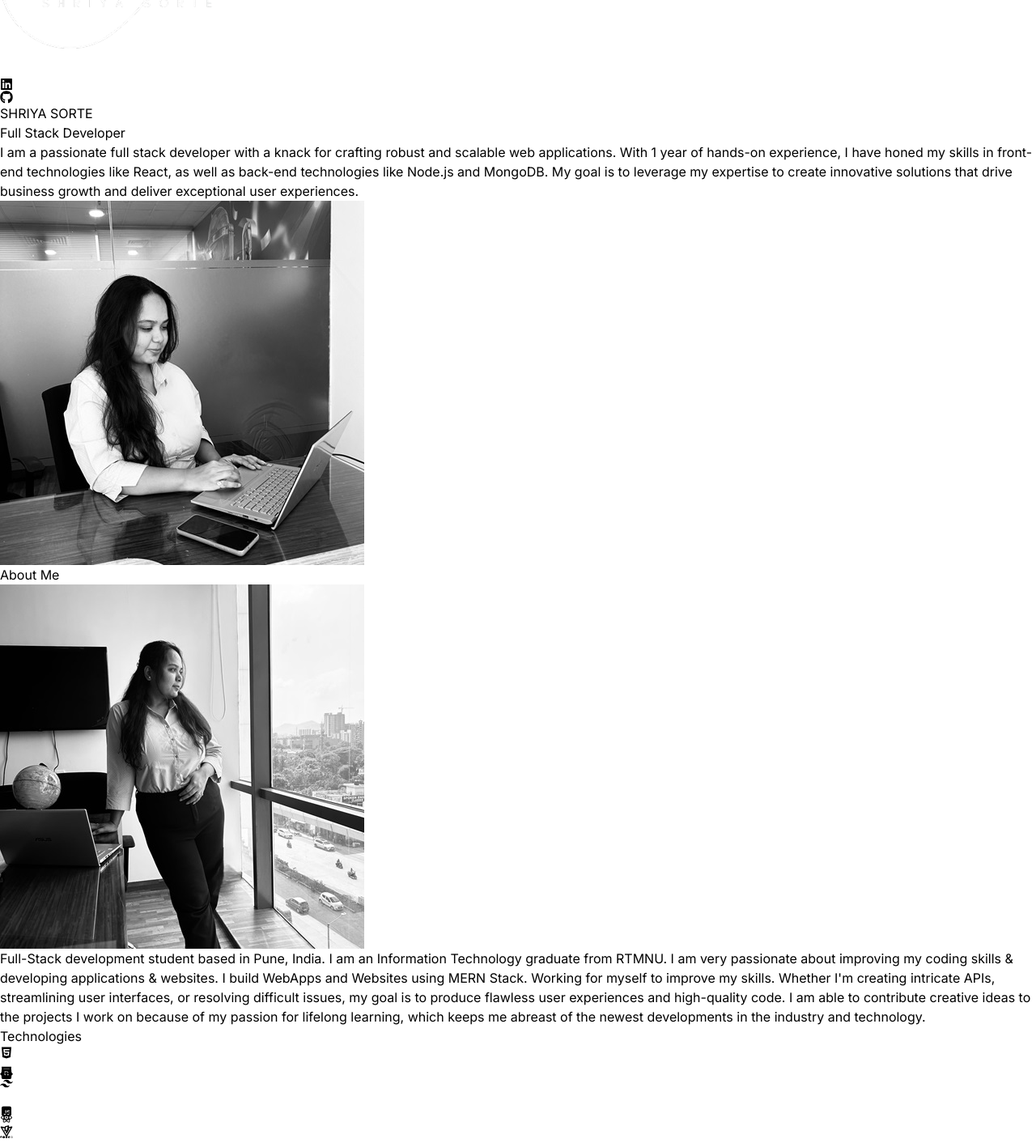
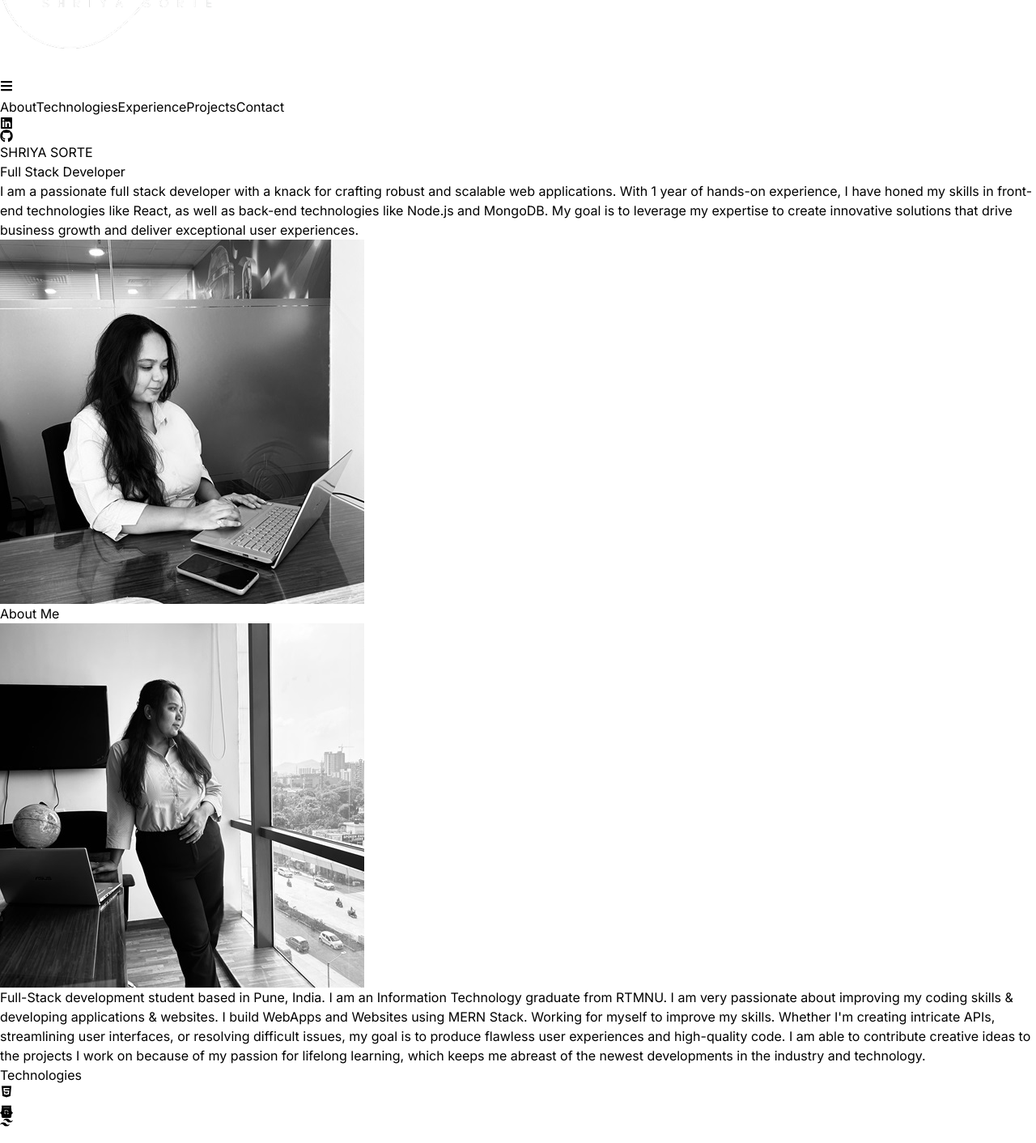
Before and after one commit to ShriyaSorte/REACT-PORTFOLIO, a React (Vite) app: page / in a window 1280 px wide. Shown: the part 220-1632 px from the top of the page at 81% size. Built offline with nearby package versions, Linux system fonts and the light colour scheme.

Commit message:
changes in all components

```diff
--- a/src/components/About.jsx
+++ b/src/components/About.jsx
@@ -6,7 +6,13 @@ import { motion } from "framer-motion";
 const About = () => {
   return (
     <div className="border-b border-neutral-900 pb-4">
-      <motion.h2 whileInView={{opacity:1, y:0}} initial={{opacity:0, y:-100}} transition={{duration:1.5}} className="my-20 text-center text-4xl">
+      <motion.h2
+        whileInView={{ opacity: 1, y: 0 }}
+        initial={{ opacity: 0, y: -100 }}
+        transition={{ duration: 1.5 }}
+        className="my-20 text-center text-4xl"
+        id="about"
+      >
         About <span className="text-neutral-500">Me</span>
       </motion.h2>
       <div className="flex flex-wrap">
@@ -20,7 +26,12 @@ const About = () => {
             <img className="rounded-xl" src={aboutImg} alt="about" />
           </div>
         </motion.div>
-        <motion.div whileInView={{opacity: 1, x: 0}} initial={{opacity:0, x: 100}} transition={{duration: 0.5}} className="w-full lg:w-1/2">
+        <motion.div
+          whileInView={{ opacity: 1, x: 0 }}
+          initial={{ opacity: 0, x: 100 }}
+          transition={{ duration: 0.5 }}
+          className="w-full lg:w-1/2"
+        >
           <div className="flex justify-center lg:justify-start">
             <p className="my-2 max- w-xl py-6 text-justify">{ABOUT_TEXT}</p>
           </div>
--- a/src/components/Contact.jsx
+++ b/src/components/Contact.jsx
@@ -10,6 +10,7 @@ const Contact = () => {
         initial={{ opacity: 0, y: -100 }}
         transition={{ duration: 1.5 }}
         className="my-10 text-center text-4xl"
+        id="contact"
       >
         Get in <span className="text-neutral-500">Touch</span>
       </motion.h2>
--- a/src/components/Experience.jsx
+++ b/src/components/Experience.jsx
@@ -10,6 +10,7 @@ const Experience = () => {
         initial={{ opacity: 0, y: -100 }}
         transition={{ duration: 1.5 }}
         className="my-20 text-center text-4xl"
+        id="experience"
       >
         Experience
       </motion.h2>
@@ -19,12 +20,17 @@ const Experience = () => {
             <motion.div
               whileInView={{ opacity: 1, x: 0 }}
               initial={{ opacity: 0, x: -100 }}
-              transition={{duration:1}}
+              transition={{ duration: 1 }}
               className="w-full lg:w-1/4"
             >
               <p className="mb-2 text-md text-neutral-400">{experience.year}</p>
             </motion.div>
-            <motion.div whileInView={{opacity:1, x: 0}} initial={{opacity: 0, x: 100}} transition={{duration: 1}} className="w-full max-w-xl lg:w-3/4">
+            <motion.div
+              whileInView={{ opacity: 1, x: 0 }}
+              initial={{ opacity: 0, x: 100 }}
+              transition={{ duration: 1 }}
+              className="w-full max-w-xl lg:w-3/4"
+            >
               <h6 className="mb-2 font-semibold">
                 {experience.role} -{" "}
                 <span className="text-sm text-purple-400">
--- a/src/components/Navbar.jsx
+++ b/src/components/Navbar.jsx
@@ -1,27 +1,126 @@
-import React from "react";
-import { FaLinkedin } from "react-icons/fa";
-import { FaGithub } from "react-icons/fa";
+import React, { useState, useEffect } from "react";
+import {
+  FaLinkedin,
+  FaGithub,
+  FaBars,
+  FaTimes,
+  FaChevronUp,
+} from "react-icons/fa";
 import logo from "../assets/ss_logo.png";
 
 const Navbar = () => {
+  const [isMenuOpen, setIsMenuOpen] = useState(false);
+  const [showScrollToTop, setShowScrollToTop] = useState(false);
+  const toggleMenu = () => setIsMenuOpen(!isMenuOpen);
+  const closeMenu = () => setIsMenuOpen(false);
+  const handleScroll = () => {
+    // Show scroll-to-top button when scrolled 200px down
+    if (window.scrollY > 200) {
+      setShowScrollToTop(true);
+    } else {
+      setShowScrollToTop(false);
+    }
+  };
+  const scrollToTop = () => {
+    window.scrollTo({ top: 0, behavior: "smooth" });
+  };
+
+  useEffect(() => {
+    // Attach scroll event listener
+    window.addEventListener("scroll", handleScroll);
+    return () => {
+      // Cleanup event listener on component unmount
+      window.removeEventListener("scroll", handleScroll);
+    };
+  }, []);
   return (
-    <nav className="mb-3 flex items-center justify-between">
+    <div>
+      <nav className="mb-3 flex items-center justify-between" id="home">
+        {/* logo */}
         <div className="flex flex-shrink-0 items-center ml-2">
-        <img
-          className="h-[100px] w-[100px] mt-3"
-          src={logo}
-          alt="logo"
-        />
+          <a href="#home">
+            <img className="h-12 w-12 md:h-[100px] md:w-[100px] mt-3" src={logo} alt="logo" />
+          </a>
         </div>
-      <div className="m-8 flex items-center justify-center gap-4 text-2xl">
-        <a href="https://www.linkedin.com/in/shriya-sorte/">
+
+        {/* Hamburger Menu Icon */}
+        <div className="block md:hidden ">
+          <button onClick={toggleMenu} className="text-2xl ">
+            {isMenuOpen ? <FaTimes /> : <FaBars />}
+          </button>
+        </div>
+
+        {/* navigation links */}
+        <div
+          className={`fixed inset-0 bg-gray-800 text-white transition-transform transform text-center ${
+            isMenuOpen ? "translate-x-0" : "translate-x-full"
+          } md:relative md:w-auto md:max-w-none md:flex md:items-center md:gap-6 md:bg-transparent md:translate-x-0 md:h-auto md:overflow-visible`}
+        >
+          <div className="flex flex-col sm:flex-row sm:items-center sm:gap-6 sm:mr-8">
+            <a
+              className="block py-2 px-4 hover:bg-gray-700 rounded font-semibold"
+              href="#about"
+              onClick={closeMenu}
+            >
+              About
+            </a>
+            <a
+              className="block py-2 px-4 hover:bg-gray-700 rounded font-semibold"
+              href="#technologies"
+              onClick={closeMenu}
+            >
+              Technologies
+            </a>
+            <a
+              className="block py-2 px-4 hover:bg-gray-700 rounded font-semibold"
+              href="#experience"
+              onClick={closeMenu}
+            >
+              Experience
+            </a>
+            <a
+              className="block py-2 px-4 hover:bg-gray-700 rounded font-semibold"
+              href="#projects"
+              onClick={closeMenu}
+            >
+              Projects
+            </a>
+            <a
+              className="block py-2 px-4 hover:bg-gray-700 rounded font-semibold"
+              href="#contact"
+              onClick={closeMenu}
+            >
+              Contact
+            </a>
+          </div>
+
+          {/* icons */}
+          <div className="mt-4 md:mt-0 flex justify-center md:justify-end gap-4 text-xl">
+            <a
+              className="hover:bg-gray-700 p-2"
+              href="https://www.linkedin.com/in/shriya-sorte/"
+            >
               <FaLinkedin />
             </a>
-        <a href="https://github.com/ShriyaSorte">
+            <a
+              className="hover:bg-gray-700 p-2"
+              href="https://github.com/ShriyaSorte"
+            >
               <FaGithub />
             </a>
           </div>
+        </div>
       </nav>
+      {/* Scroll-to-Top Button */}
+      {showScrollToTop && (
+        <button
+          onClick={scrollToTop}
+          className="fixed bottom-4 right-4 p-3 bg-gray-700 text-white rounded-full shadow-md hover:bg-gray-600 transition duration-300"
+        >
+          <FaChevronUp className="h-5 w-5" />
+        </button>
+      )}
+    </div>
   );
 };
 
--- a/src/components/Projects.jsx
+++ b/src/components/Projects.jsx
@@ -10,6 +10,7 @@ const Projects = () => {
         initial={{ opacity: 0, y: -100 }}
         transition={{ duration: 1.5 }}
         className="my-20 text-center text-4xl"
+        id="projects"
       >
         Projects
       </motion.h2>
@@ -37,7 +38,9 @@ const Projects = () => {
               className="w-full max-w-xl lg:w-3/4"
             >
               <h6 className="mb-2 font-semibold">{project.title}</h6>
-              <p className="mb-4 text-neutral-400 text-justify">{project.description}</p>
+              <p className="mb-4 text-neutral-400 text-justify">
+                {project.description}
+              </p>
               {project.technologies.map((tech, index) => (
                 <span
                   key={index}
--- a/src/components/Technologies.jsx
+++ b/src/components/Technologies.jsx
@@ -27,45 +27,108 @@ const iconVariants = (duration) => ({
 const Technologies = () => {
   return (
     <div className="border-b border-neutral-800 pb-24">
-      <motion.h1 whileInView={{opacity:1, y:0}} initial={{opacity:0, y:-100}} transition={{duration:1.5}} className="my-20 text-center text-4xl">Technologies</motion.h1>
-      <motion.div whileInView={{opacity:1, x: 0}} initial={{opacity:0, x: -100}} transition={{duration:1.5}} className="flex flex-wrap items-center justify-center gap-4">
-        <motion.div variants={iconVariants(2.5)} initial="initial" animate="animate" className="rounded-2xl border-4 border-neutral-800 p-3">
+      <motion.h1
+        whileInView={{ opacity: 1, y: 0 }}
+        initial={{ opacity: 0, y: -100 }}
+        transition={{ duration: 1.5 }}
+        className="my-20 text-center text-4xl"
+        id="technologies"
+      >
+        Technologies
+      </motion.h1>
+      <motion.div
+        whileInView={{ opacity: 1, x: 0 }}
+        initial={{ opacity: 0, x: -100 }}
+        transition={{ duration: 1.5 }}
+        className="flex flex-wrap items-center justify-center gap-4"
+      >
+        <motion.div
+          variants={iconVariants(2.5)}
+          initial="initial"
+          animate="animate"
+          className="rounded-2xl border-4 border-neutral-800 p-3"
+        >
           <FaHtml5 className="text-7xl text-orange-600" />
         </motion.div>
 
-        <motion.div variants={iconVariants(3)} initial="initial" animate="animate" className="rounded-2xl border-4 border-neutral-800 p-3">
+        <motion.div
+          variants={iconVariants(3)}
+          initial="initial"
+          animate="animate"
+          className="rounded-2xl border-4 border-neutral-800 p-3"
+        >
           <FaCss3Alt className="text-7xl text-blue-600" />
         </motion.div>
 
-        <motion.div variants={iconVariants(5)} initial="initial" animate="animate" className="rounded-2xl border-4 border-neutral-800 p-3">
+        <motion.div
+          variants={iconVariants(5)}
+          initial="initial"
+          animate="animate"
+          className="rounded-2xl border-4 border-neutral-800 p-3"
+        >
           <FaBootstrap className="text-7xl text-purple-600" />
         </motion.div>
 
-        <motion.div variants={iconVariants(6)} initial="initial" animate="animate" className="rounded-2xl border-4 border-neutral-800 p-3">
+        <motion.div
+          variants={iconVariants(6)}
+          initial="initial"
+          animate="animate"
+          className="rounded-2xl border-4 border-neutral-800 p-3"
+        >
           <RiTailwindCssFill className="text-7xl text-teal-500" />
         </motion.div>
 
-        <motion.div variants={iconVariants(3)} initial="initial" animate="animate" className="rounded-2xl border-4 border-neutral-800 p-3">
+        <motion.div
+          variants={iconVariants(3)}
+          initial="initial"
+          animate="animate"
+          className="rounded-2xl border-4 border-neutral-800 p-3"
+        >
           <RiJavascriptFill className="text-7xl text-yellow-500" />
         </motion.div>
 
-        <motion.div variants={iconVariants(2.5)} initial="initial" animate="animate" className="rounded-2xl border-4 border-neutral-800 p-3">
+        <motion.div
+          variants={iconVariants(2.5)}
+          initial="initial"
+          animate="animate"
+          className="rounded-2xl border-4 border-neutral-800 p-3"
+        >
           <RiReactjsLine className="text-7xl text-cyan-400" />
         </motion.div>
 
-        <motion.div variants={iconVariants(4)} initial="initial" animate="animate" className="rounded-2xl border-4 border-neutral-800 p-3">
+        <motion.div
+          variants={iconVariants(4)}
+          initial="initial"
+          animate="animate"
+          className="rounded-2xl border-4 border-neutral-800 p-3"
+        >
           <TbBrandVite className="text-7xl text-purple-500" />
         </motion.div>
 
-        <motion.div variants={iconVariants(2)} initial="initial" animate="animate" className="rounded-2xl border-4 border-neutral-800 p-3">
+        <motion.div
+          variants={iconVariants(2)}
+          initial="initial"
+          animate="animate"
+          className="rounded-2xl border-4 border-neutral-800 p-3"
+        >
           <DiNodejs className="text-7xl text-green-600" />
         </motion.div>
 
-        <motion.div variants={iconVariants(5)} initial="initial" animate="animate" className="rounded-2xl border-4 border-neutral-800 p-3">
+        <motion.div
+          variants={iconVariants(5)}
+          initial="initial"
+          animate="animate"
+          className="rounded-2xl border-4 border-neutral-800 p-3"
+        >
           <SiMysql className="text-7xl text-blue-500" />
         </motion.div>
 
-        <motion.div variants={iconVariants(4)} initial="initial" animate="animate" className="rounded-2xl border-4 border-neutral-800 p-3">
+        <motion.div
+          variants={iconVariants(4)}
+          initial="initial"
+          animate="animate"
+          className="rounded-2xl border-4 border-neutral-800 p-3"
+        >
           <SiMongodb className="text-7xl text-green-500" />
         </motion.div>
       </motion.div>
```
Lines whose indentation alone changed are shown as unchanged.
